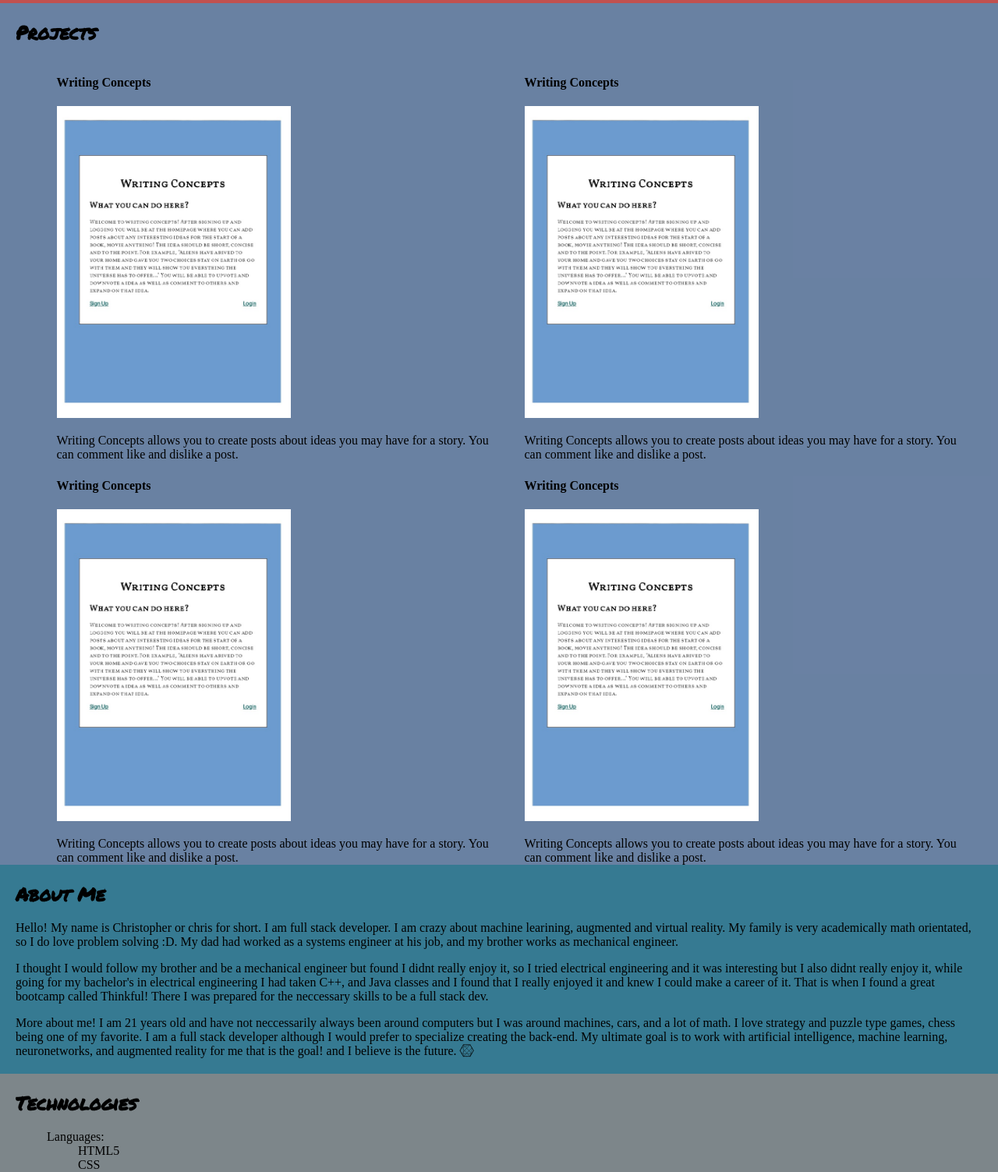
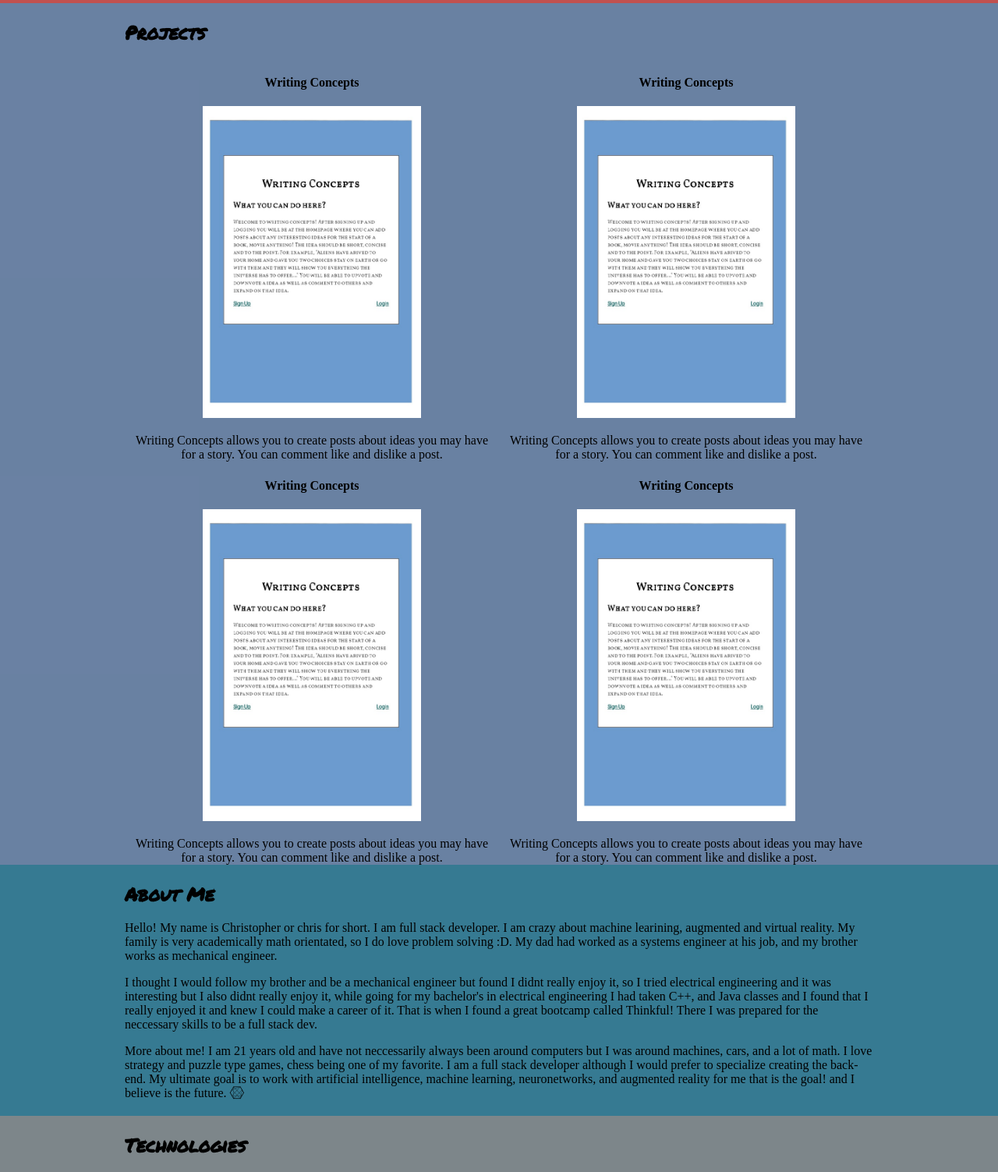
Before and after one commit to ChrisGantz/chris-portfolio, a React app: page / in a window 1280 px wide. Shown: the part 153-1656 px from the top of the page at 78% size. Built offline with nearby package versions, Linux system fonts and the light colour scheme; a web font is replaced by a local one.

Commit message:
fixed mobile view problem

```diff
--- a/src/components/Technologies.js
+++ b/src/components/Technologies.js
@@ -2,7 +2,8 @@
 
 export default function Technologies() {
   return (
-    <section className="row technologies">
+    <section className="technologies">
+      <div className="row">
         <h2>Technologies</h2>
         <ul>
           <li>
@@ -49,6 +50,7 @@
             SQL as databse.
         </p>
         </ul>
+      </div>
     </section>
   );
 }
--- a/src/components/about-me.js
+++ b/src/components/about-me.js
@@ -2,7 +2,8 @@
 
 export default function AboutMe() {
   return (
-    <section className="about-me row">
+    <section className="about-me">
+      <div className="row">
         <h2>About Me</h2>
         <p>
           Hello! My name is Christopher or chris for short. I am full stack
@@ -30,6 +31,7 @@
         the goal! and I believe is the future.{" "}
           <i className="fa fa-connectdevelop" />
         </p>
+      </div>
     </section>
   );
 }
--- a/src/components/projects.js
+++ b/src/components/projects.js
@@ -2,10 +2,11 @@
 import writingConcept from "../webPic/landingpage.jpg";
 export default function Projects() {
   return (
-    <section className="project row">
+    <section className="project">
+      <div className="row">
         <h2>Projects</h2>
-      <ul>
-        <li className="col-6">
+        <ul className="projects-list">
+          <li className="col-6 each-project">
             <h4>Writing Concepts</h4>
             <img src={writingConcept} />
             <p>
@@ -13,7 +14,7 @@
               for a story. You can comment like and dislike a post.
           </p>
           </li>
-        <li className="col-6">
+          <li className="col-6 each-project" >
             <h4>Writing Concepts</h4>
             <img src={writingConcept} />
             <p>
@@ -21,7 +22,7 @@
               for a story. You can comment like and dislike a post.
           </p>
           </li>
-        <li className="col-6">
+          <li className="col-6 each-project">
             <h4>Writing Concepts</h4>
             <img src={writingConcept} />
             <p>
@@ -29,7 +30,7 @@
               for a story. You can comment like and dislike a post.
           </p>
           </li>
-        <li className="col-6">
+          <li className="col-6 each-project">
             <h4>Writing Concepts</h4>
             <img src={writingConcept} />
             <p>
@@ -38,6 +39,7 @@
           </p>
           </li>
         </ul>
+      </div>
     </section>
   );
 }
--- a/src/css/float-grid.css
+++ b/src/css/float-grid.css
@@ -1,5 +1,5 @@
 .row {
-  max-width: 100%;
+  max-width: 1000px;
   padding-left: 20px;
   padding-right: 20px;
   margin: 0 auto;
--- a/src/css/main.css
+++ b/src/css/main.css
@@ -28,8 +28,14 @@
   margin-bottom: 10px;
   margin-top: 5px;
 }
-ul {
+.projects-list {
   list-style-type: none;
+  padding: 0;
+}
+
+.each-project {
+  text-align: center;
+  max-width: 700px;
 }
 
 .my-info {
@@ -91,8 +97,8 @@
 
 img {
   height: 400px;
-  width: 300px;
 }
+
 
 /* font-family: 'Permanent Marker', cursive;
 font-family: 'Volkhov', serif;
```
Lines whose indentation alone changed are shown as unchanged.
